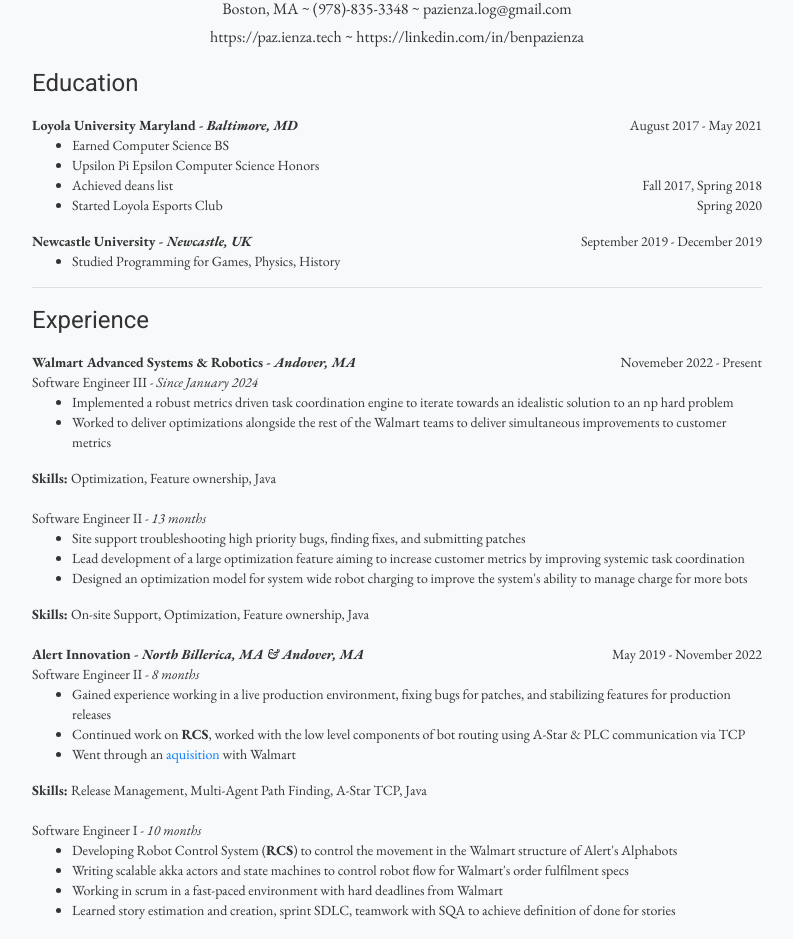
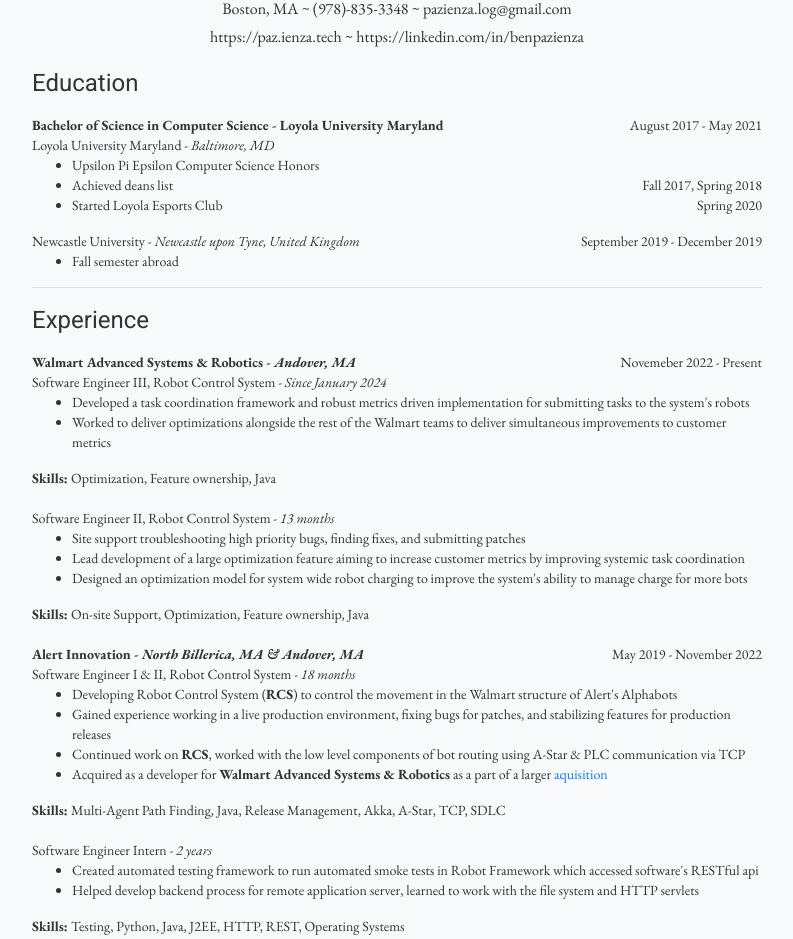
Before and after one commit to littlepazienza/pazienza-tech, an Angular app: page /resume in a window 1280 px wide. Shown: the part 93-1032 px from the top of the page, without its empty margins (243-1036 px from the left). Built offline with nearby package versions, Linux system fonts and the light colour scheme.

Commit message:
Resume updates 7/20/2024

```diff
--- a/src/app/resume/resume.component.html
+++ b/src/app/resume/resume.component.html
@@ -2,16 +2,16 @@
   <h1>
     Education
   </h1>
-  <strong>Loyola University Maryland - <i>Baltimore, MD</i></strong><span class="float-right">August 2017 - May 2021</span>
+  <strong>Bachelor of Science in Computer Science - Loyola University Maryland</strong><span class="float-right">August 2017 - May 2021</span><br>
+  Loyola University Maryland - <i>Baltimore, MD</i>
   <ul>
-    <li>Earned Computer Science BS</li>
     <li>Upsilon Pi Epsilon Computer Science Honors</li>
     <li>Achieved deans list<span class="float-right">Fall 2017, Spring 2018</span></li>
     <li>Started Loyola Esports Club<span class="float-right">Spring 2020</span></li>
   </ul>
-  <strong>Newcastle University - <i>Newcastle, UK</i></strong><span class="float-right">September 2019 - December 2019</span>
+  Newcastle University - <i>Newcastle upon Tyne, United Kingdom</i><span class="float-right">September 2019 - December 2019</span>
   <ul>
-    <li>Studied Programming for Games, Physics, History</li>
+    <li>Fall semester abroad</li>
   </ul>
   <p></p>
 </div>
@@ -21,13 +21,13 @@
     Experience
   </h1>
   <strong>Walmart Advanced Systems & Robotics - <i>Andover, MA</i></strong> <span class="float-right">Novemeber 2022 - Present</span><br>
-  Software Engineer III <i>- Since January 2024</i><br>
+  Software Engineer III, Robot Control System <i>- Since January 2024</i><br>
   <ul>
-    <li>Implemented a robust metrics driven task coordination engine to iterate towards an idealistic solution to an np hard problem</li>
+    <li>Developed a task coordination framework and robust metrics driven implementation for submitting tasks to the system's robots</li>
     <li>Worked to deliver optimizations alongside the rest of the Walmart teams to deliver simultaneous improvements to customer metrics</li>
   </ul>
   <strong>Skills: </strong> Optimization, Feature ownership, Java<br><br>
-  Software Engineer II <i>- 13 months</i><br>
+  Software Engineer II, Robot Control System <i>- 13 months</i><br>
   <ul>
     <li>Site support troubleshooting high priority bugs, finding fixes, and submitting patches</li>
     <li>Lead development of a large optimization feature aiming to increase customer metrics by improving systemic task coordination</li>
@@ -35,21 +35,14 @@
   </ul>
   <strong>Skills: </strong> On-site Support, Optimization, Feature ownership, Java<br><br>
   <strong>Alert Innovation - <i>North Billerica, MA & Andover, MA</i></strong> <span class="float-right">May 2019 - November 2022</span><br>
-  Software Engineer II <i>- 8 months</i><br>
+  Software Engineer I & II, Robot Control System <i>- 18 months</i><br>
   <ul>
+    <li>Developing Robot Control System (<strong>RCS</strong>) to control the movement in the Walmart structure of Alert's Alphabots</li>
     <li>Gained experience working in a live production environment, fixing bugs for patches, and stabilizing features for production releases</li>
     <li>Continued work on <strong>RCS</strong>, worked with the low level components of bot routing using A-Star & PLC communication via TCP</li>
-    <li>Went through an <a href="https://www.businesswire.com/news/home/20221006005563/en/Alert-Innovation-Signs-Definitive-Agreement-to-Be-Acquired-by-Walmart">aquisition</a> with Walmart</li>
+    <li>Acquired as a developer for <strong>Walmart Advanced Systems & Robotics</strong> as a part of a larger <a href="https://www.businesswire.com/news/home/20221006005563/en/Alert-Innovation-Signs-Definitive-Agreement-to-Be-Acquired-by-Walmart">aquisition</a></li>
   </ul>
-  <strong>Skills: </strong> Release Management, Multi-Agent Path Finding, A-Star TCP, Java<br><br>
-  Software Engineer I <i>- 10 months</i><br>
-  <ul>
-    <li>Developing Robot Control System (<strong>RCS</strong>) to control the movement in the Walmart structure of Alert's Alphabots</li>
-    <li>Writing scalable akka actors and state machines to control robot flow for Walmart's order fulfilment specs</li>
-    <li>Working in scrum in a fast-paced environment with hard deadlines from Walmart</li>
-    <li>Learned story estimation and creation, sprint SDLC, teamwork with SQA to achieve definition of done for stories</li>
-  </ul>
-  <strong>Skills: </strong> Java, Akka, gRPC, Protocol Buffers, Actor, State Machines, SDLC, SQA<br><br>
+  <strong>Skills: </strong> Multi-Agent Path Finding, Java, Release Management, Akka, A-Star, TCP, SDLC<br><br>
   Software Engineer Intern <i>- 2 years</i><br>
   <ul>
     <li>Created automated testing framework to run automated smoke tests in Robot Framework which accessed software's RESTful api</li>
@@ -74,7 +67,7 @@
     <li>Angular, RobotFramework, Selenium, Spring, MongoDB, Docker, Redis, REST, gRPC, Akka</li>
     <li>Jenkins, Jira, Bitbucket, Github, Gitlab, Bamboo, JetBrains, Xcode</li>
   </ul>
-  <strong>Personal Projects</strong> - (School related projects can be found on my <a href="https://github.com/littlepazienza">Github</a>)
+  <strong>Personal Projects</strong> - (More related projects can be found on my <a href="https://github.com/littlepazienza">Github</a>)
   <ul>
     <li>
       <a href="https://github.com/littlepazienza/chess/tree/java">Java Swing Chess</a><span class="float-right">November 2018</span>
```
